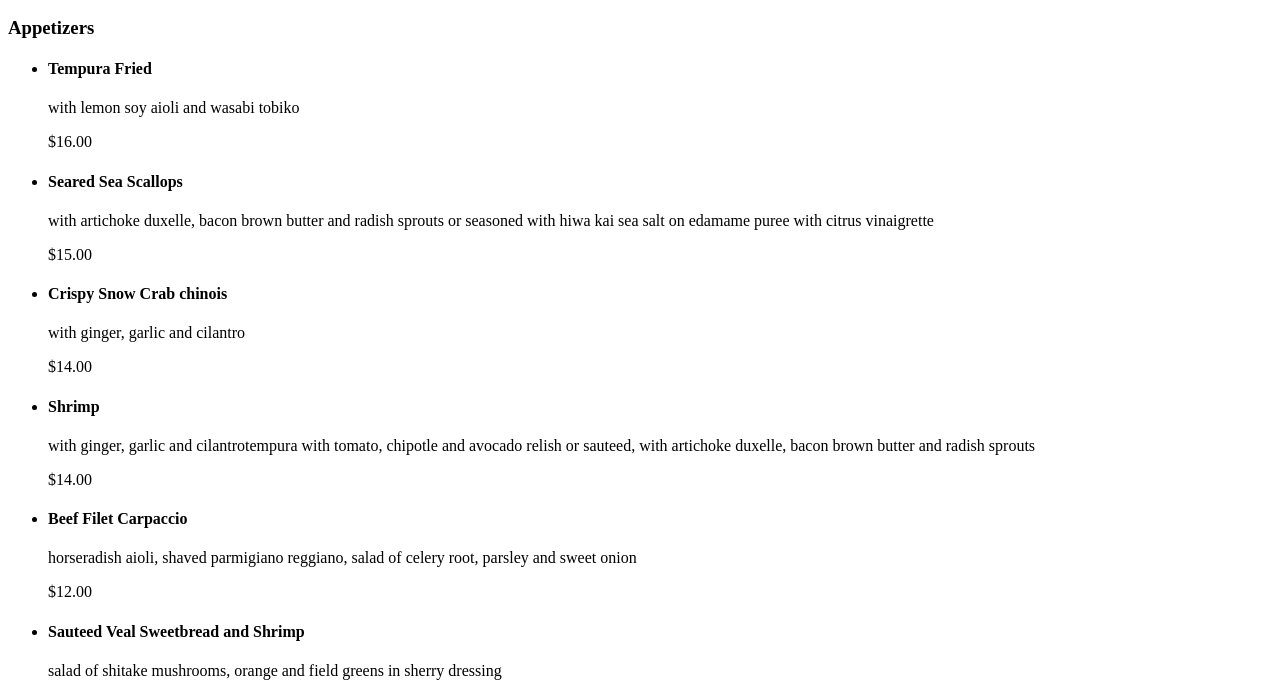
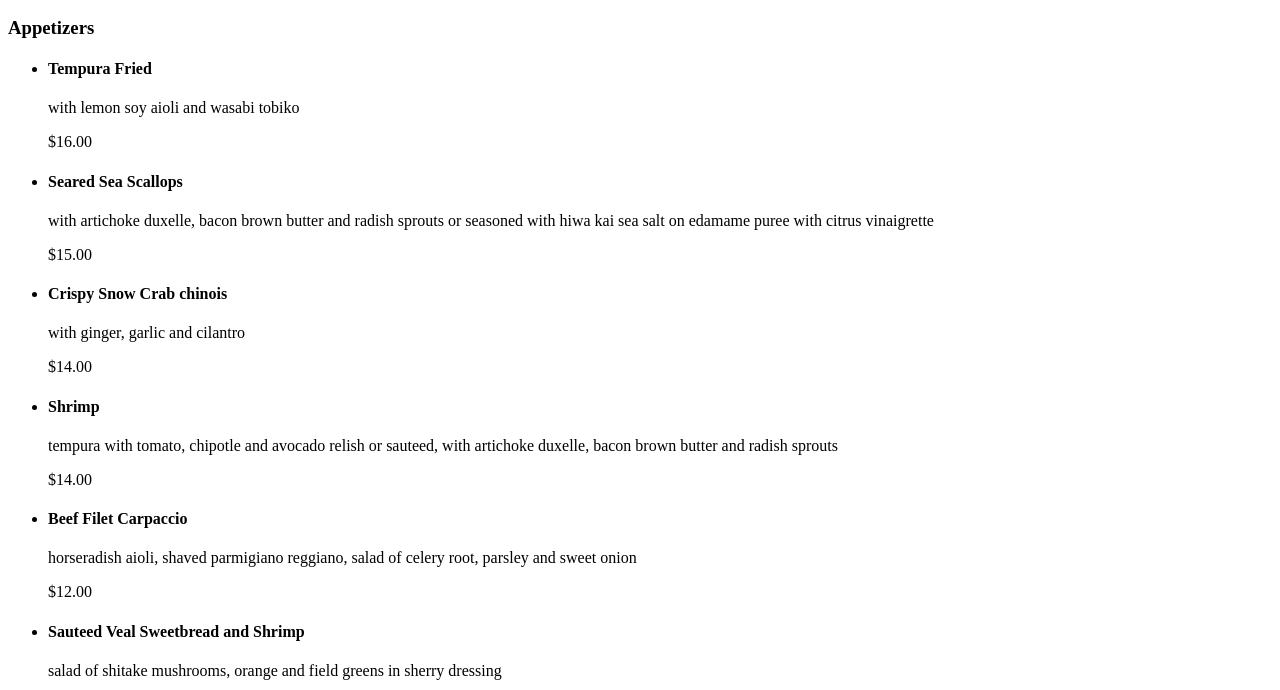
Before and after one commit to sbyeolkwon/sbyeolkwon.github.io, a plain HTML site: page grc338/restaurantmenu/index.html in a window 1280 px wide. Shown: the part 110-800 px from the top of the page. Drawn offline with Linux system fonts and the light colour scheme.

Commit message:
Update index.html

```diff
--- a/grc338/restaurantmenu/index.html
+++ b/grc338/restaurantmenu/index.html
@@ -25,7 +25,7 @@
          </li>
          <li>
             <h4>Shrimp</h4>
-            <p>with ginger, garlic and cilantrotempura with tomato, chipotle and avocado relish or sauteed, with artichoke duxelle, bacon brown butter and radish sprouts</p>
+            <p>tempura with tomato, chipotle and avocado relish or sauteed, with artichoke duxelle, bacon brown butter and radish sprouts</p>
             <p>$14.00</p>
          </li>
          <li>
```
